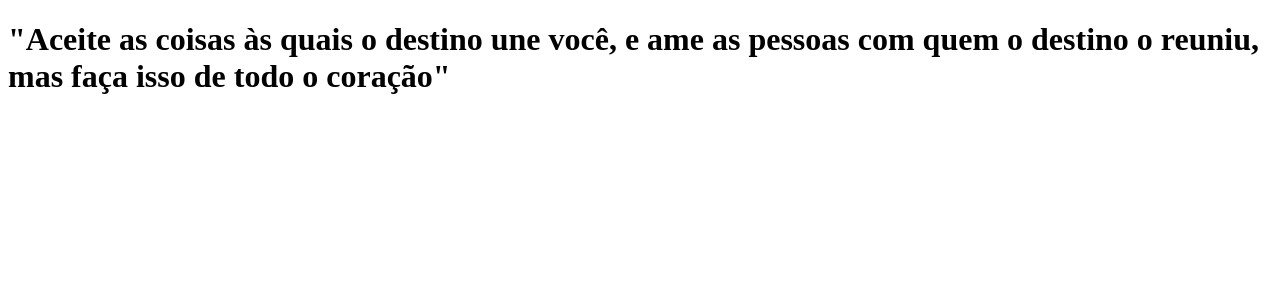
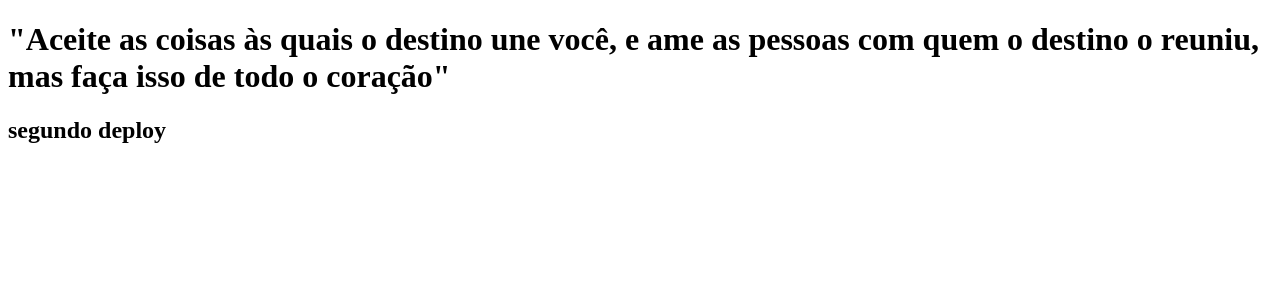
Before and after one commit to bozomj/clone-tabnews, a Next.js app: page / in a window 1280 px wide. Shown: the top 300 px of the page. Built offline with nearby package versions, Linux system fonts and the light colour scheme.

Commit message:
segundo deploy

```diff
--- a/pages/index.js
+++ b/pages/index.js
@@ -1,5 +1,9 @@
 function Home(){
-    return <h1>"Aceite as coisas às quais o destino une você, e ame as pessoas com quem o destino o reuniu, mas faça isso de todo o coração"</h1>
+    return <di>
+    <h1>"Aceite as coisas às quais o destino une você, e ame as pessoas com quem o destino o reuniu, mas faça isso de todo o coração"</h1>
+    <h2> segundo deploy </h2>
+</di>;
+
 }
 
 export default Home;
```
